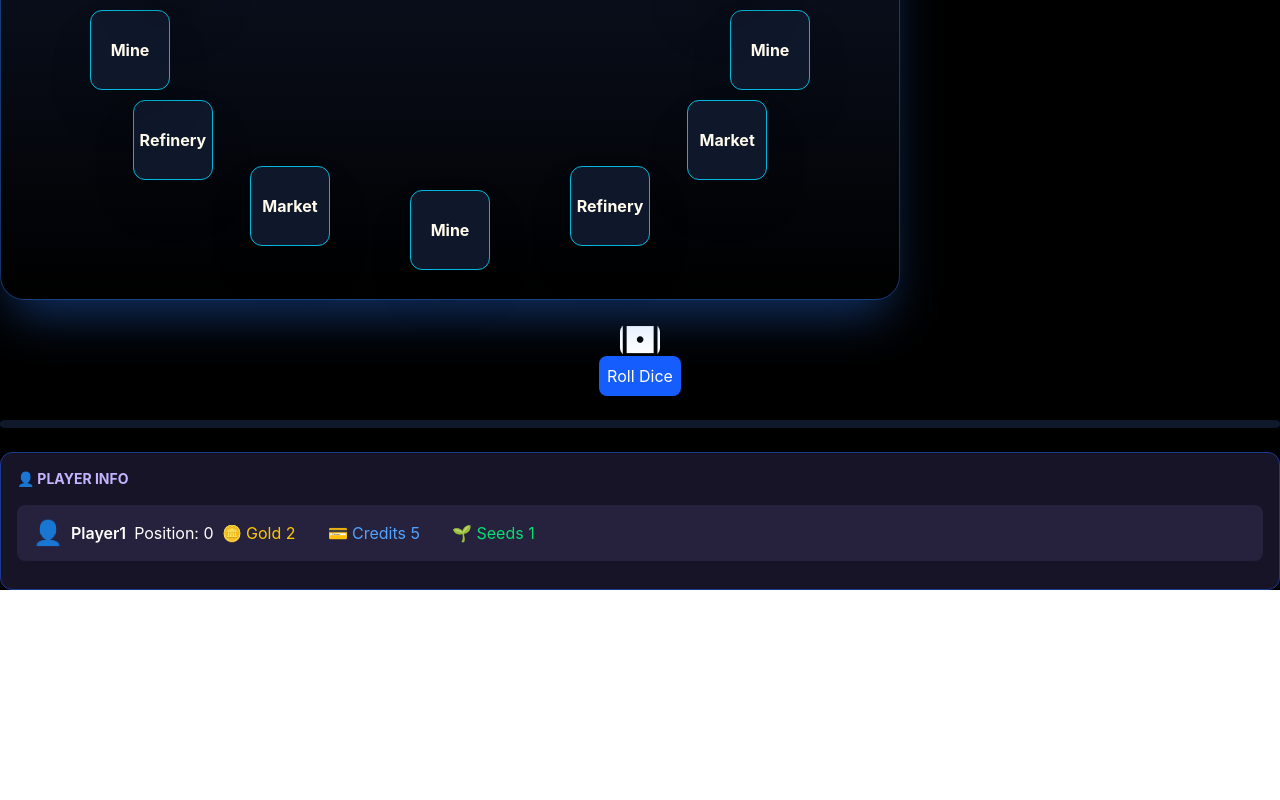
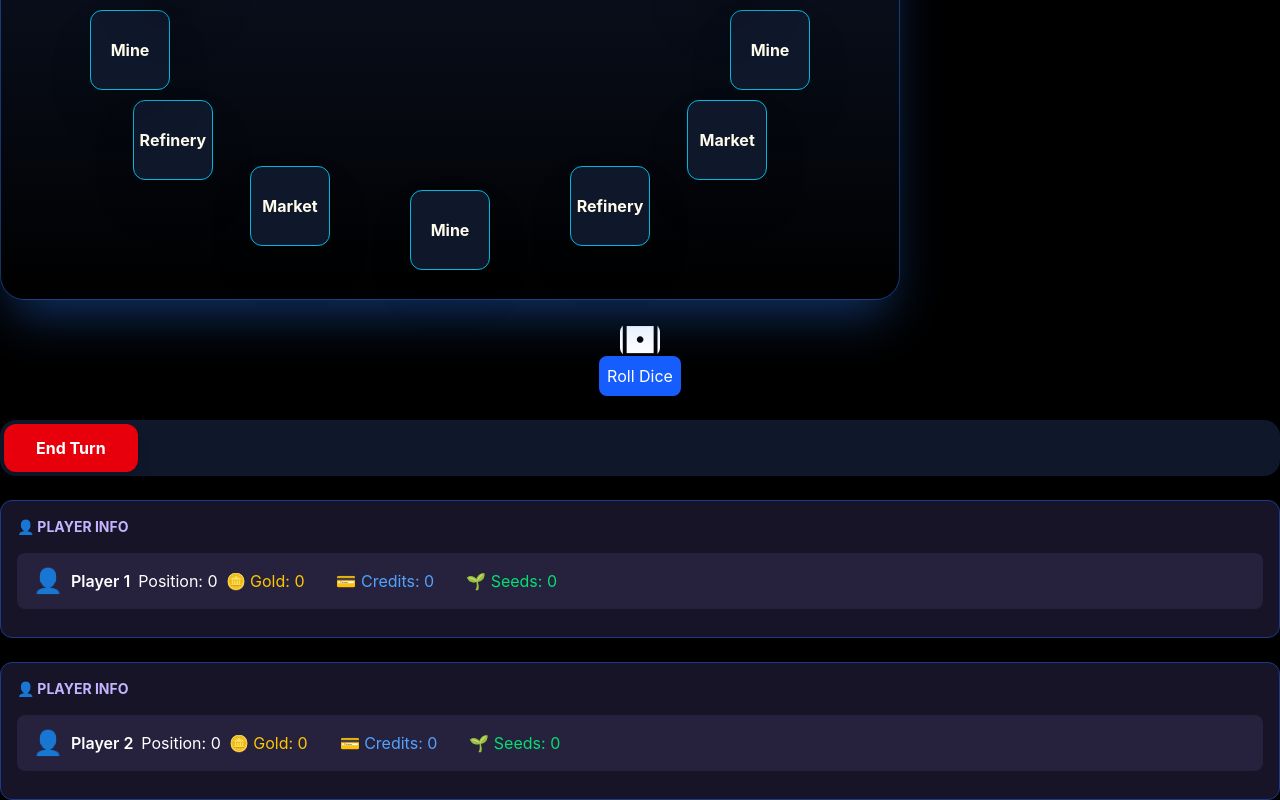
Before and after one commit to bhoomikasingh1825-png/Market-Maruder, a React (Vite) app: page / in a window 1280 px wide. Shown: the part 296-1096 px from the top of the page. Before the commit the page ends 886 px from the top, so only its background shows below. Built offline with nearby package versions, Linux system fonts and the light colour scheme.

Commit message:
Add game logic in refinery and improve player movement

```diff
--- a/src/App.jsx
+++ b/src/App.jsx
@@ -1,31 +1,140 @@
 import { useState } from "react";
-import Board from "./Components/Board"
+import Board,{spaces} from "./Components/Board"
 import PlayerInfo from "./Components/PlayerInfo"
 import ActionPanel from "./Components/ActionPanel"
 import Valuetraker from "./Components/Valuetracker"
 import Dice from "./Components/Dice";
+import { refineryRates } from "./game/refinery";
 
 function App() {
-    const [player, setPlayer] = useState({
-    name: "Player1",
+  const [numberOfPlayers, setNumberOfPlayers] = useState(2);
+
+  const [dice, setDice] = useState(1);
+
+  const [players, setPlayers] = useState([
+  {
+    id: 1,
+    name: "Player 1",
     position: 0,
     gold: 0,
-    credit: 0,
-    seed: 0,
+    credits: 0,
+    seeds: 0,
     ore: 0,
-  });
+  },
+  {
+    id: 2,
+    name: "Player 2",
+    position: 0,
+    gold: 0,
+    credits: 0,
+    seeds: 0,
+    ore: 0,
+  },
+]);
+  // tell about whose turn
+  const [currentPlayerIndex, setCurrentPlayerIndex] = useState(0);
 
-  const [dice, setDice] = useState(1);
-  function handleRoll() {
-  const randomNum = Math.floor(Math.random() * 6) + 1;
+  // who is currently playing
+  const currentPlayer = players[currentPlayerIndex];
+// dice
+  const rollDice = () => {
+    console.group ("Roll Dice Debug");
+   try {
+    //validate the current player
+    if(
+    !players||
+    currentPlayerIndex<0||
+    currentPlayerIndex>= players.length
+    ){
+      console.error ("InvalidcurrentPlayerIndex:");
+      return;
+    }
 
-  setDice(randomNum);
 
-  setPlayer((prev) => ({
-    ...prev,
-    position: (prev.position + randomNum) % 12,
-  }));
-}
+
+  const diceValue = Math.floor(Math.random() * 6) + 1;
+  console.log ("Dice Value:", diceValue);
+  console.log ("Current Player:", currentPlayer.name);
+  console.log ("Before Position:", currentPlayer.position);
+
+  setDice(diceValue);
+  setPlayers((prevPlayers) => {
+    const updatedPlayers = [...prevPlayers];
+
+    const player = updatedPlayers[currentPlayerIndex];
+
+    const newPosition =
+      (player.position + diceValue) % 12;
+
+    player.position = newPosition;
+
+    const landedSpace = spaces[newPosition];
+
+    console.log ("Expected Position:", newPosition);
+    console.log("Landed Space:", landedSpace);
+
+    //validate the board space
+    if (landedSpace === undefined){
+      console.error (" NO Board Space Found at :", newPosition);
+      return;
+    }
+
+    if (landedSpace === "Mine") {
+      player.ore += 2;
+    }
+    console.log ("to:",newPosition);
+    console.log ("Space:",landedSpace);
+
+
+    return updatedPlayers;
+   });
+ console.log ("Movement Calculation Completed");
+ console.log ("Player:",currentPlayer.name);
+ console.log ("From:",currentPlayer.position);
+
+   }catch(error) {
+    console.error ("Error inside roll dice:", error);
+   }
+   finally {
+    console .groupEnd();
+   }
+
+};
+//refine logic
+const convertOre = (type) => {
+
+    if (!canRefine) return;
+
+    const rate = refineryRates[type];
+
+    if (!rate) return;
+
+    setPlayers((prevPlayers) => {
+
+      const updatedPlayers = [...prevPlayers];
+
+      const player = updatedPlayers[currentPlayerIndex];
+
+      if (player.ore < rate.oreCost) {
+        return prevPlayers;
+        // if ore is less than cost then it will not convert
+      }
+
+      player.ore -= rate.oreCost;
+      // if we borrow then cut the cost
+
+      player[type] += rate.reward;
+
+      return updatedPlayers;
+    });
+  };
+// one player's turn is end
+const endTurn = () => {
+  setCurrentPlayerIndex(
+    (prevIndex) => (prevIndex + 1) % players.length
+  );
+};
+
   return (
     <>
    <div
@@ -33,15 +142,23 @@ function App() {
     <div
     className="w-full max-w-7xl space-y-6">
       <Valuetraker/>
-      <Board player={player} />
-      <Dice dice={dice} handleRoll={handleRoll} />
-      <ActionPanel/>
-      <PlayerInfo player={player}/>
+      <Board players={players} />
+      <Dice dice={dice} handleRoll={rollDice} />
+      <ActionPanel
+       endTurn={endTurn}
+      />
+      {players.map((player) => (
+       <PlayerInfo
+       key={player.id}
+       player={player}
+       />
+      )
+      )}
     </div>
    </div>
   </>
   );
-
 }
 
+
 export default App;
--- a/src/Components/ActionPanel.jsx
+++ b/src/Components/ActionPanel.jsx
@@ -1,7 +1,10 @@
-function ActionPanel (){
+function ActionPanel ({endTurn}){
   return(
     <div
     className="w-full bg-slate-900 rounded-2xl p-1 flex items-center justify-between">
+      <button onClick={endTurn}
+       className="bg-red-600 hover:bg-red-700 text-white font-bold px-8 py-3 rounded-xl shadow-lg transition-all duration-200 hover:scale-105"
+      >End Turn</button>
     </div>
   );
 }
--- a/src/Components/Board.jsx
+++ b/src/Components/Board.jsx
@@ -1,4 +1,4 @@
-const spaces = [
+ export const spaces = [
   "Mine",
   "Market",
   "Refinery",
@@ -12,7 +12,7 @@ const spaces = [
   "Market",
   "Refinery",]
 
-function Board(){
+function Board({players}){
    const xRadius = 320;
   const yRadius = 180;
 
--- a/src/Components/PlayerInfo.jsx
+++ b/src/Components/PlayerInfo.jsx
@@ -1,4 +1,4 @@
-function PlayerInfo({ player }) {
+function PlayerInfo({player}) {
 return(
 <div className="w-full rounded-xl border border-blue-900 bg-[#171427]
 p-4 shadow-lg">
@@ -21,15 +21,15 @@ p-4 shadow-lg">
 
 <div className="flex gap-8">
   <p className="text-yellow-400">
-🪙 Gold 2
+🪙 Gold: {player.gold}
 </p>
 
 <p className="text-blue-400">
-💳 Credits 5
+💳 Credits: {player.credits}
 </p>
 
 <p className="text-green-400">
-🌱 Seeds 1
+🌱 Seeds: {player.seeds}
 </p>
 </div>
 </div>
--- /dev/null
+++ b/src/game/refinery.js
@@ -0,0 +1,16 @@
+export const refineryRates = {
+  gold: {
+    oreCost: 2,
+    reward: 1,
+  },
+
+  credits: {
+    oreCost: 2,
+    reward: 3,
+  },
+
+  seeds: {
+    oreCost: 2,
+    reward: 2,
+  },
+};
```
